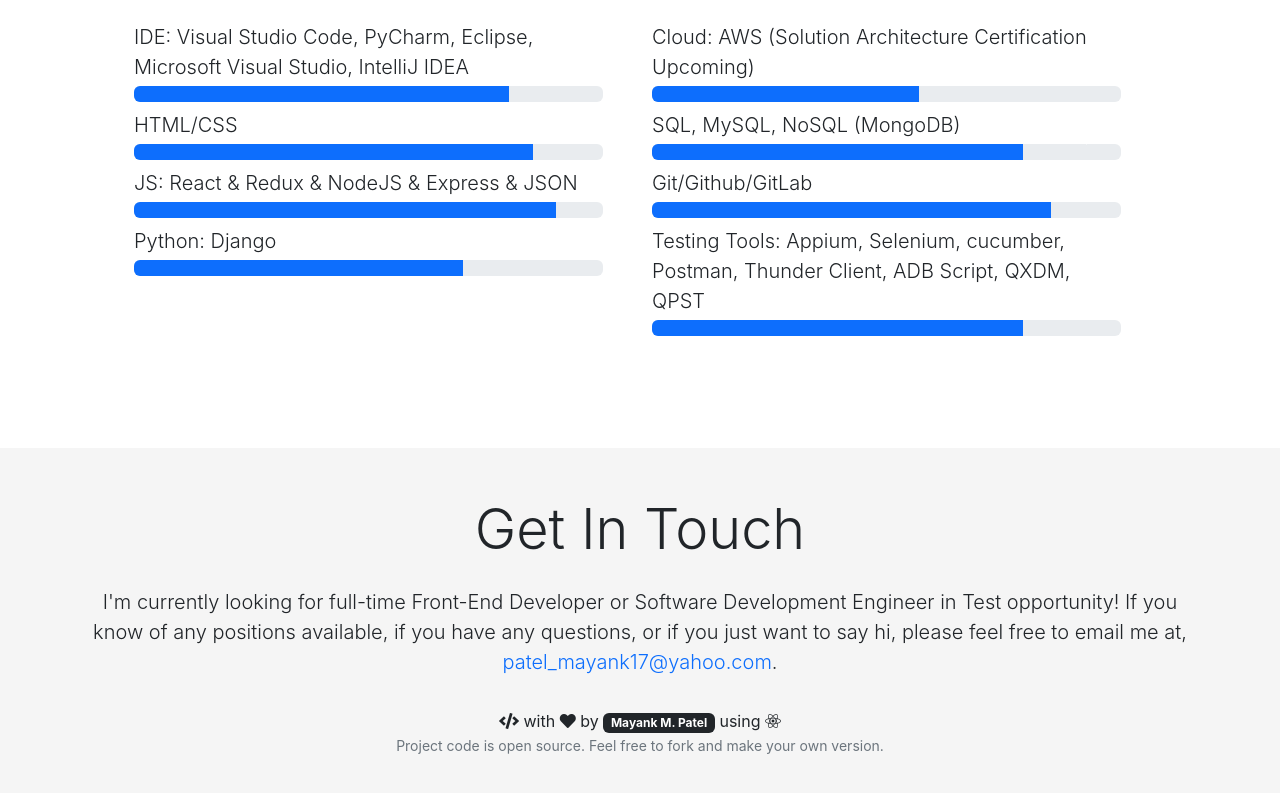
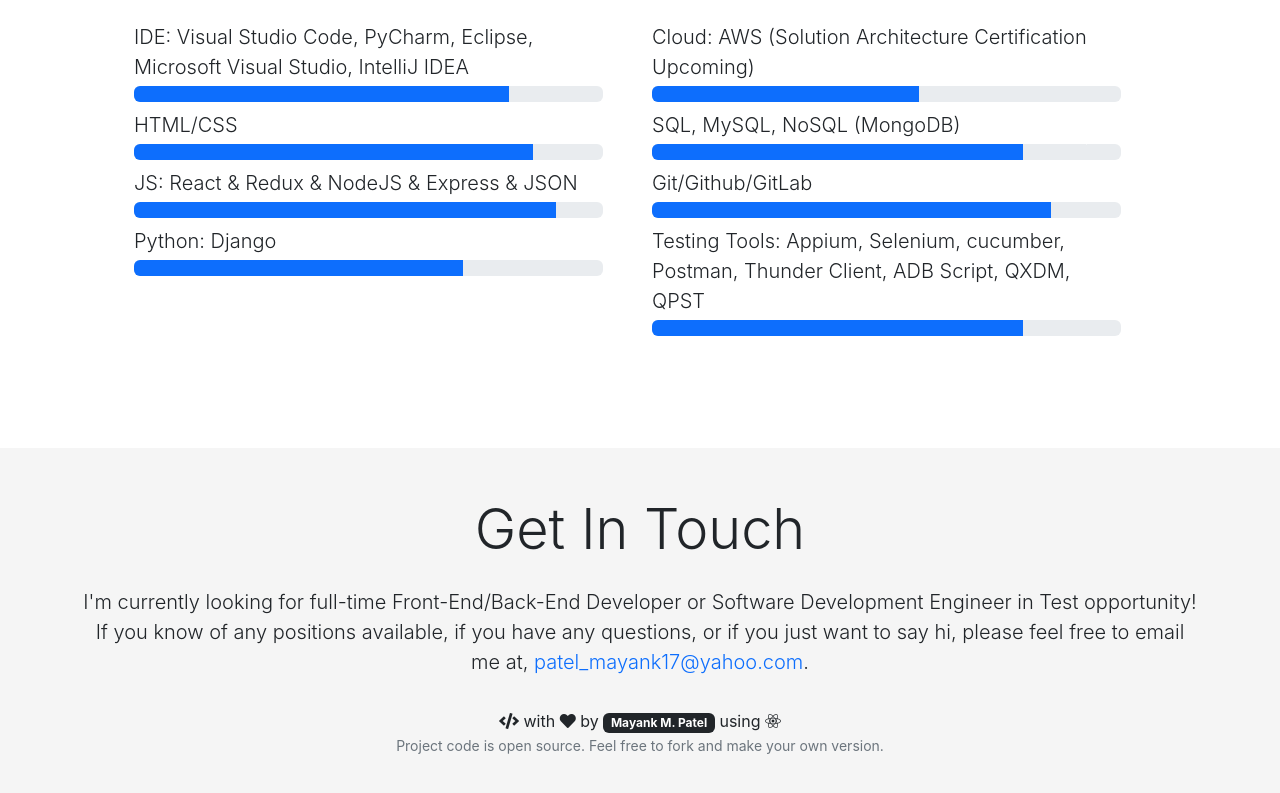
Before and after one commit to patelmayank17/Portfolio_ReactApp, a React (Create React App) app: page / in a window 1280 px wide. Shown: the part 3776-4569 px from the top of the page. Built offline with nearby package versions, Linux system fonts and the light colour scheme; no server answers.

Commit message:
updated resume++

```diff
--- a/src/editable-stuff/config.js
+++ b/src/editable-stuff/config.js
@@ -46,8 +46,8 @@ const about = {
   imageLink: require("../editable-stuff/mayank.png"),
   imageSize: 375,
   message:
-    "My name is Mayank M. Patel. I have been a team player and leader in information and technology for more than 4.5 years and earned a Master of Science in Computer Science and Information Technology in 2018 from Sacred Heart University in Fairfield, Connecticut. My objective is to work in the field of software engineering as a Frontend Developer, Software Automation, or Manual Tester to fulfill my passion for giving back to the community. I enjoy learning about new technologies like cloud computing (AWS, Azure) and working on open source projects in my spare time.",
-  resume: require("../editable-stuff/resume.pdf")
+    "My name is Mayank M. Patel. I have been a team player and leader in information and technology for more than 4.5 years and earned a Master of Science in Computer Science and Information Technology in 2018 from Sacred Heart University in Fairfield, Connecticut. My objective is to work in the field of building and testing web/windows apps (Software Engineering/Software Automation Testing) to fulfill my passion for giving back to the community. I enjoy learning about new technologies like cloud computing (AWS, Azure) and working on open source projects in my spare time.",
+  resume: require("../editable-stuff/Resume.pdf")
 };
 
 // PROJECTS SECTION
@@ -118,7 +118,7 @@ const getInTouch = {
   show: true,
   heading: "Get In Touch",
   message:
-    "I'm currently looking for full-time Front-End Developer or Software Development Engineer in Test opportunity! If you know of any positions available, if you have any questions, or if you just want to say hi, please feel free to email me at",
+    "I'm currently looking for full-time Front-End/Back-End Developer or Software Development Engineer in Test opportunity! If you know of any positions available, if you have any questions, or if you just want to say hi, please feel free to email me at",
   email: "patel_mayank17@yahoo.com",
 };
 
```
Also changed, not shown: 2 other files (tests, documents, lock files or other folders).
